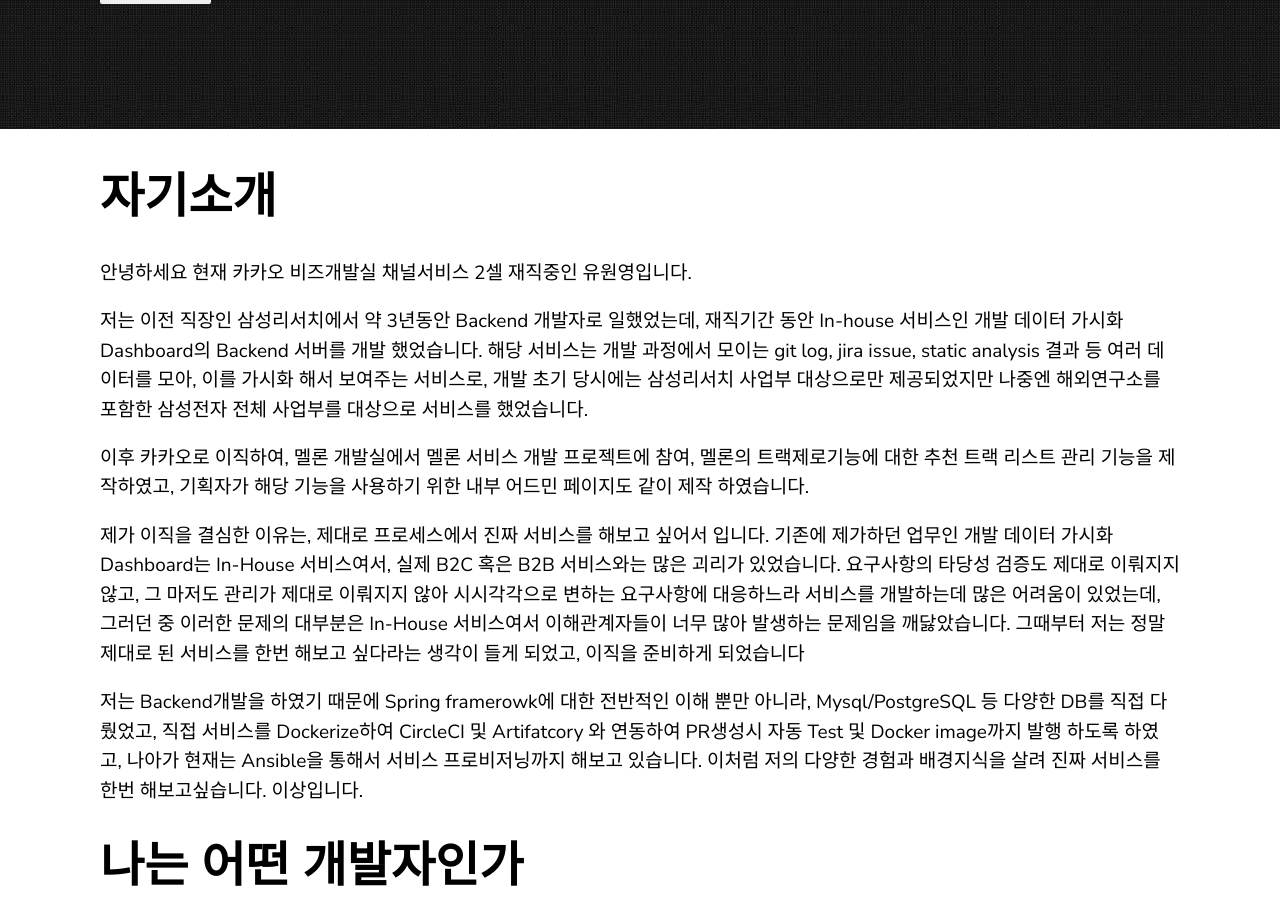
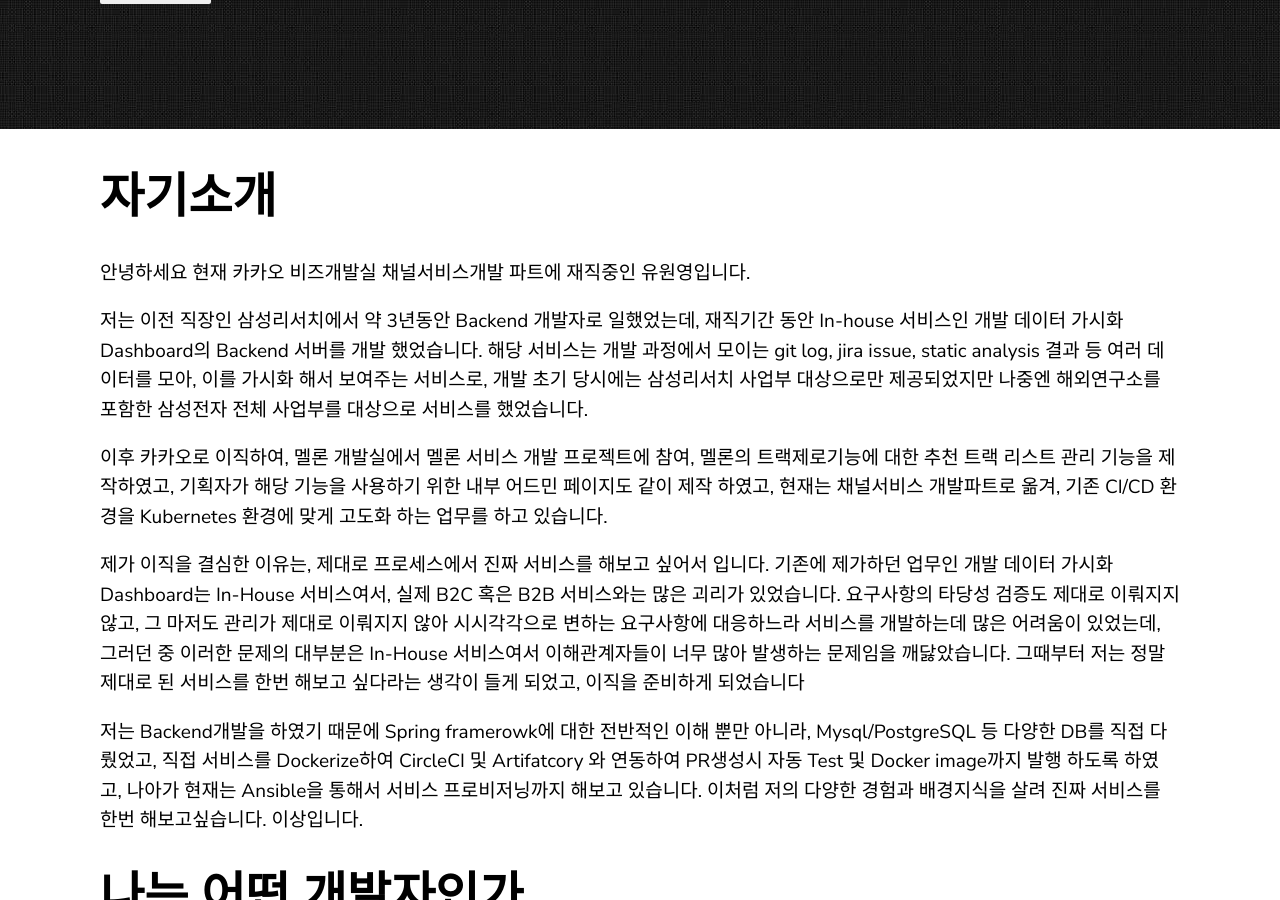
Before and after one commit to yoowonyoung/yoowonyoung.github.io, a Jekyll site: the page built from _posts/2020-08-11-Interview-03.md, in a window 1280 px wide and 900 px high, scrolled down 342 px. Built offline with Jekyll 4.4.1, drawn with Linux system fonts in a browser that asks for light colours; comment, search, counter and statistics services are not loaded.

Commit message:
Update 2020-08-11-Interview-03.md

```diff
--- a/_posts/2020-08-11-Interview-03.md
+++ b/_posts/2020-08-11-Interview-03.md
@@ -7,11 +7,11 @@
 ---
 
 # 자기소개
-안녕하세요 현재 카카오 비즈개발실 채널서비스 2셀 재직중인 유원영입니다.
+안녕하세요 현재 카카오 비즈개발실 채널서비스개발 파트에 재직중인 유원영입니다.
 
 저는 이전 직장인 삼성리서치에서 약 3년동안 Backend 개발자로 일했었는데, 재직기간 동안 In-house 서비스인 개발 데이터 가시화 Dashboard의 Backend 서버를 개발 했었습니다. 해당 서비스는 개발 과정에서 모이는 git log, jira issue, static analysis 결과 등 여러 데이터를 모아, 이를 가시화 해서 보여주는 서비스로, 개발 초기 당시에는 삼성리서치 사업부 대상으로만 제공되었지만 나중엔 해외연구소를 포함한 삼성전자 전체 사업부를 대상으로 서비스를 했었습니다.
 
-이후 카카오로 이직하여, 멜론 개발실에서 멜론 서비스 개발 프로젝트에 참여, 멜론의 트랙제로기능에 대한 추천 트랙 리스트 관리 기능을 제작하였고, 기획자가 해당 기능을 사용하기 위한 내부 어드민 페이지도 같이 제작 하였습니다.
+이후 카카오로 이직하여, 멜론 개발실에서 멜론 서비스 개발 프로젝트에 참여, 멜론의 트랙제로기능에 대한 추천 트랙 리스트 관리 기능을 제작하였고, 기획자가 해당 기능을 사용하기 위한 내부 어드민 페이지도 같이 제작 하였고, 현재는 채널서비스 개발파트로 옮겨, 기존 CI/CD 환경을 Kubernetes 환경에 맞게 고도화 하는 업무를 하고 있습니다.
 
 제가 이직을 결심한 이유는, 제대로 프로세스에서 진짜 서비스를 해보고 싶어서 입니다. 기존에 제가하던 업무인 개발 데이터 가시화 Dashboard는 In-House 서비스여서, 실제 B2C 혹은 B2B 서비스와는 많은 괴리가 있었습니다. 요구사항의 타당성 검증도 제대로 이뤄지지 않고, 그 마저도 관리가 제대로 이뤄지지 않아 시시각각으로 변하는 요구사항에 대응하느라 서비스를 개발하는데 많은 어려움이 있었는데, 그러던 중 이러한 문제의 대부분은 In-House 서비스여서 이해관계자들이 너무 많아 발생하는 문제임을 깨닳았습니다. 그때부터 저는 정말 제대로 된 서비스를 한번 해보고 싶다라는 생각이 들게 되었고, 이직을 준비하게 되었습니다
 
```
